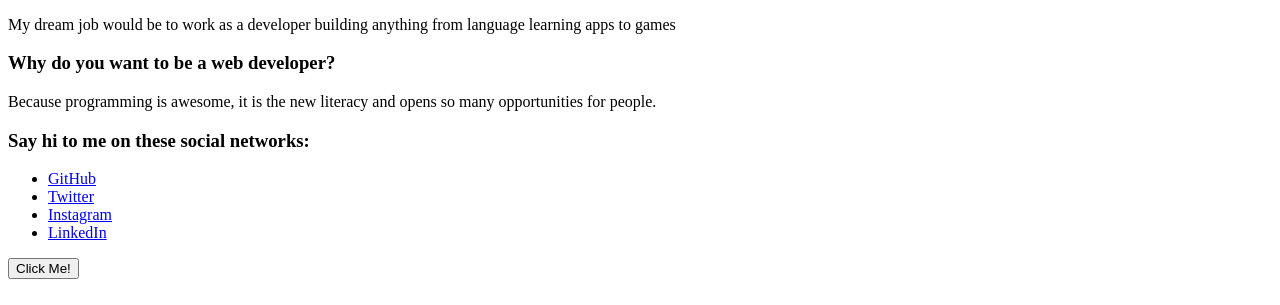
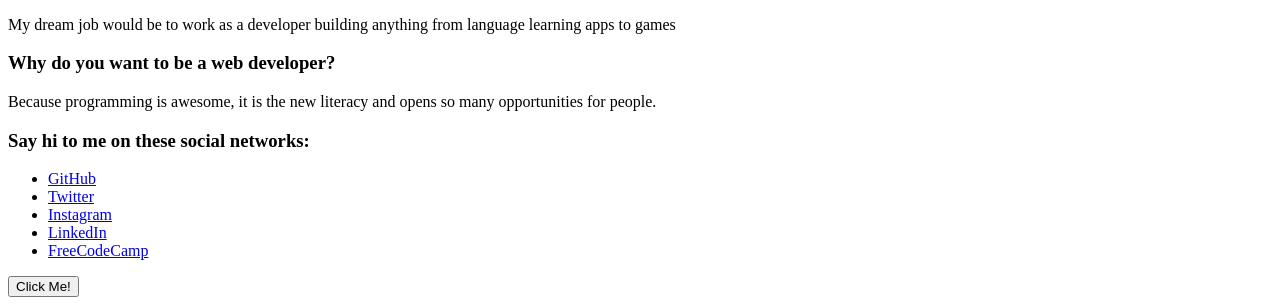
Before and after one commit to jcainuk/my-portfolio, a plain HTML site: page index.html in a window 1280 px wide. Shown: the part 1611-1916 px from the top of the page. Drawn offline with Linux system fonts and the light colour scheme.

Commit message:
Added link to FreeCodeCamp in Social

```diff
--- a/index.html
+++ b/index.html
@@ -54,6 +54,9 @@
                     <li><a  href="https://twitter.com/jcainuk" target="_blank">Twitter</a></li>
                     <li><a  href="https://www.instagram.com/jojo_mystified/" target="_blank">Instagram</a></li>
                     <li><a  href="https://www.linkedin.com/in/jcain-esol/" target="_blank">LinkedIn</a></li>
+                    <li><a  href="  https://www.freecodecamp.org/jcainuk" target="_blank">FreeCodeCamp</a></li>
+
+
 
                 </ul>
                 <button type="button" onclick="alert('Thanks for clicking me. I feel good now!')">Click Me!</button>
```
